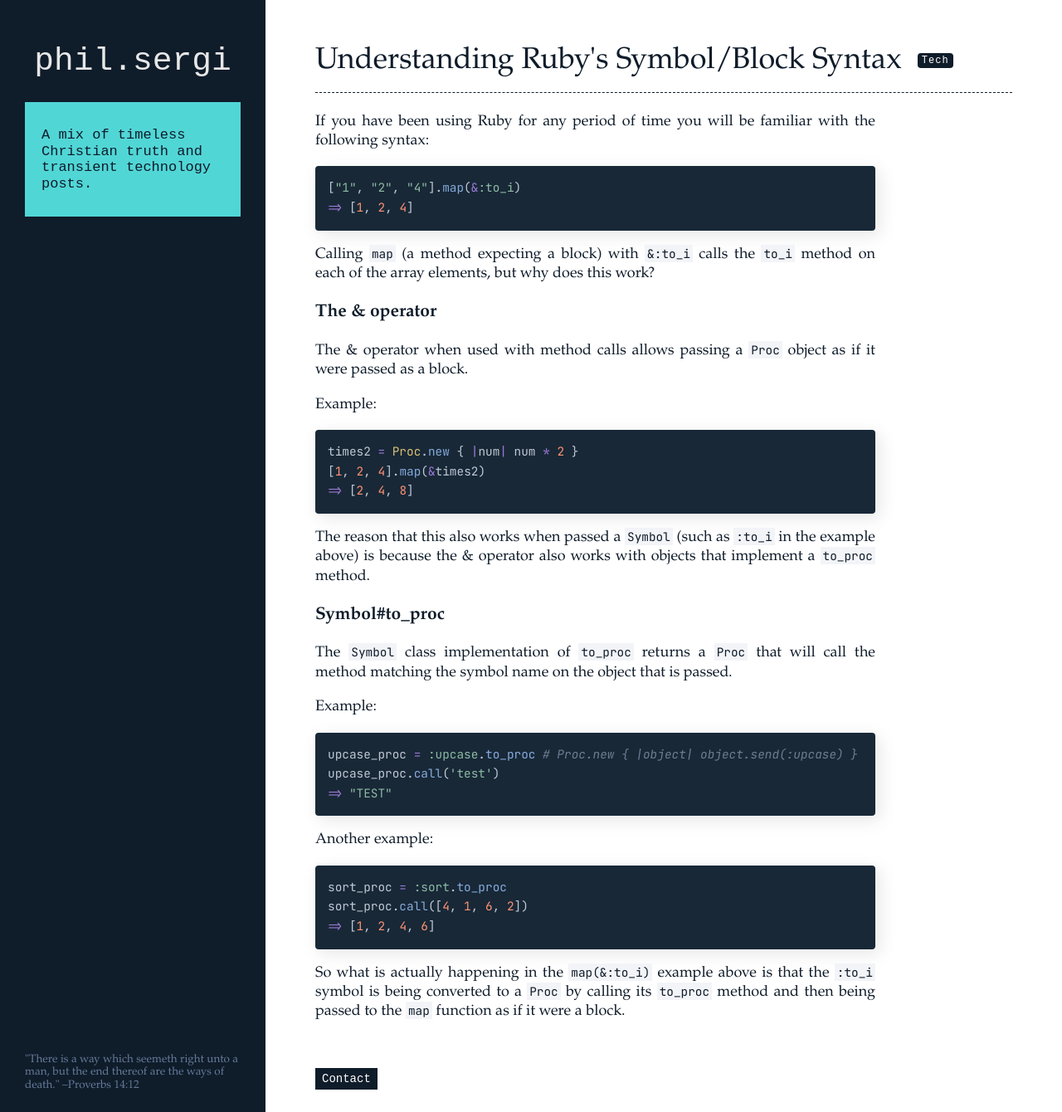
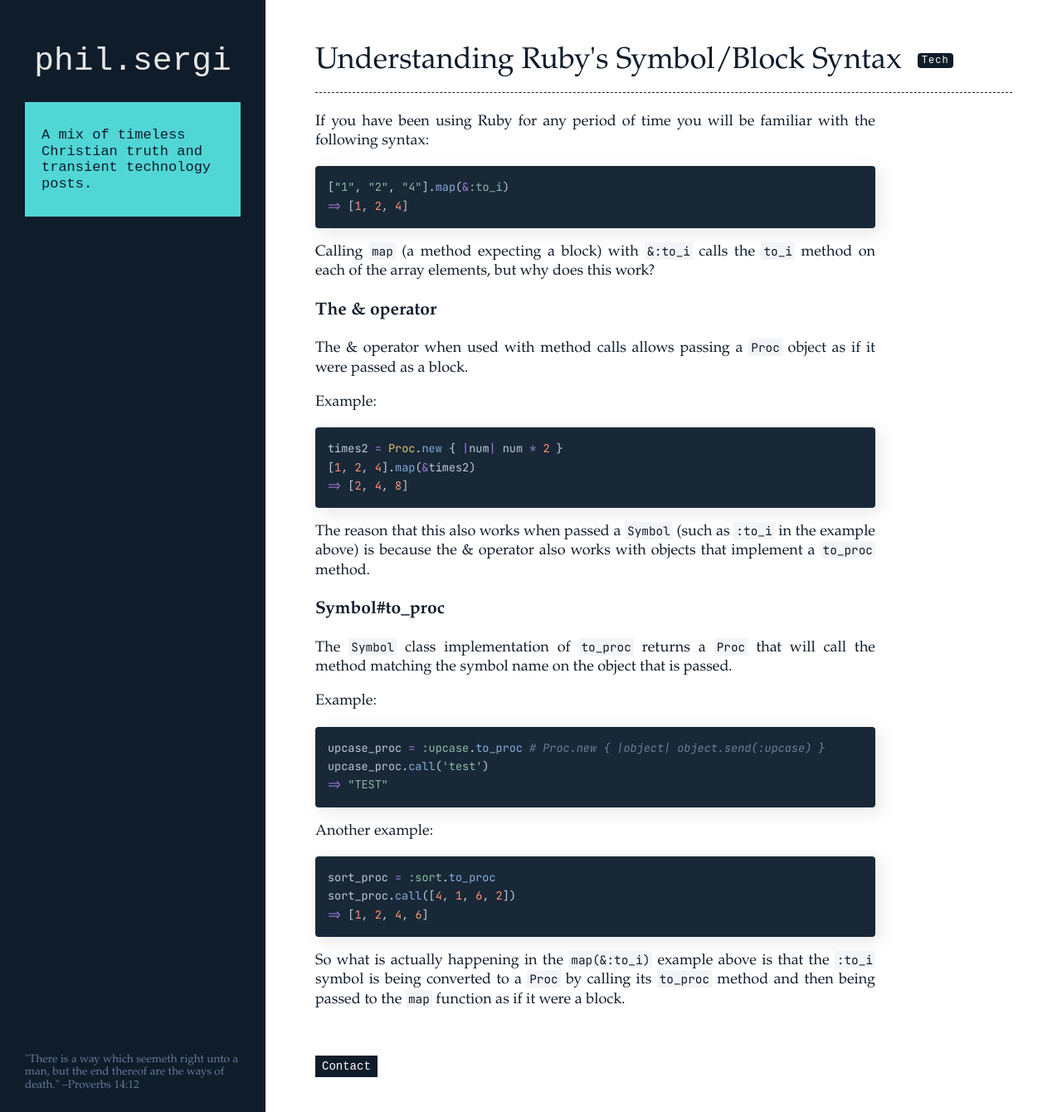
Before and after one commit to psergi/psergi.github.io, a Jekyll site: the page built from _posts/2019-02-24-understanding-ruby-s-symbol-block-syntax.md, in a window 1280 px wide and 1340 px high. Shown: the whole window at 83% size. Built offline with Jekyll 4.4.1, drawn with Linux system fonts in a browser that asks for light colours.

Commit message:
Code block style updates

```diff
--- a/assets/main.css
+++ b/assets/main.css
@@ -722,7 +722,7 @@ a:hover {
     font-size: 20px;
   }
   .post__body {
-    font-size: 14px;
+    font-size: 16px;
   }
   .post__body--tech {
     text-align: left;
@@ -743,7 +743,7 @@ div.highlight {
 pre.highlight {
   padding: 15px;
   background: #182837;
-  font-size: .8em;
+  font-size: .75em;
   line-height: 1.5em;
   overflow-x: auto;
   border-radius: 4px;
```
